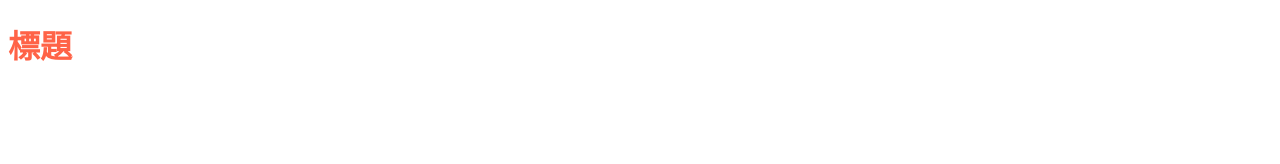
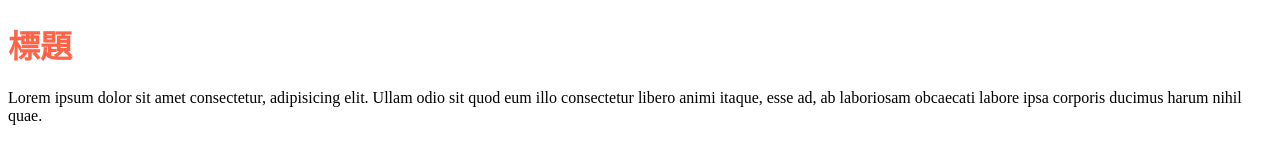
Before and after one commit to sam821203/sourcetree-practise, a plain HTML site: page index.html in a window 1280 px wide. Drawn offline with Linux system fonts and the light colour scheme.

Commit message:
add para

```diff
--- a/index.html
+++ b/index.html
@@ -9,5 +9,10 @@
   </head>
   <body>
     <h1>標題</h1>
+    <p>
+      Lorem ipsum dolor sit amet consectetur, adipisicing elit. Ullam odio sit
+      quod eum illo consectetur libero animi itaque, esse ad, ab laboriosam
+      obcaecati labore ipsa corporis ducimus harum nihil quae.
+    </p>
   </body>
 </html>
```
